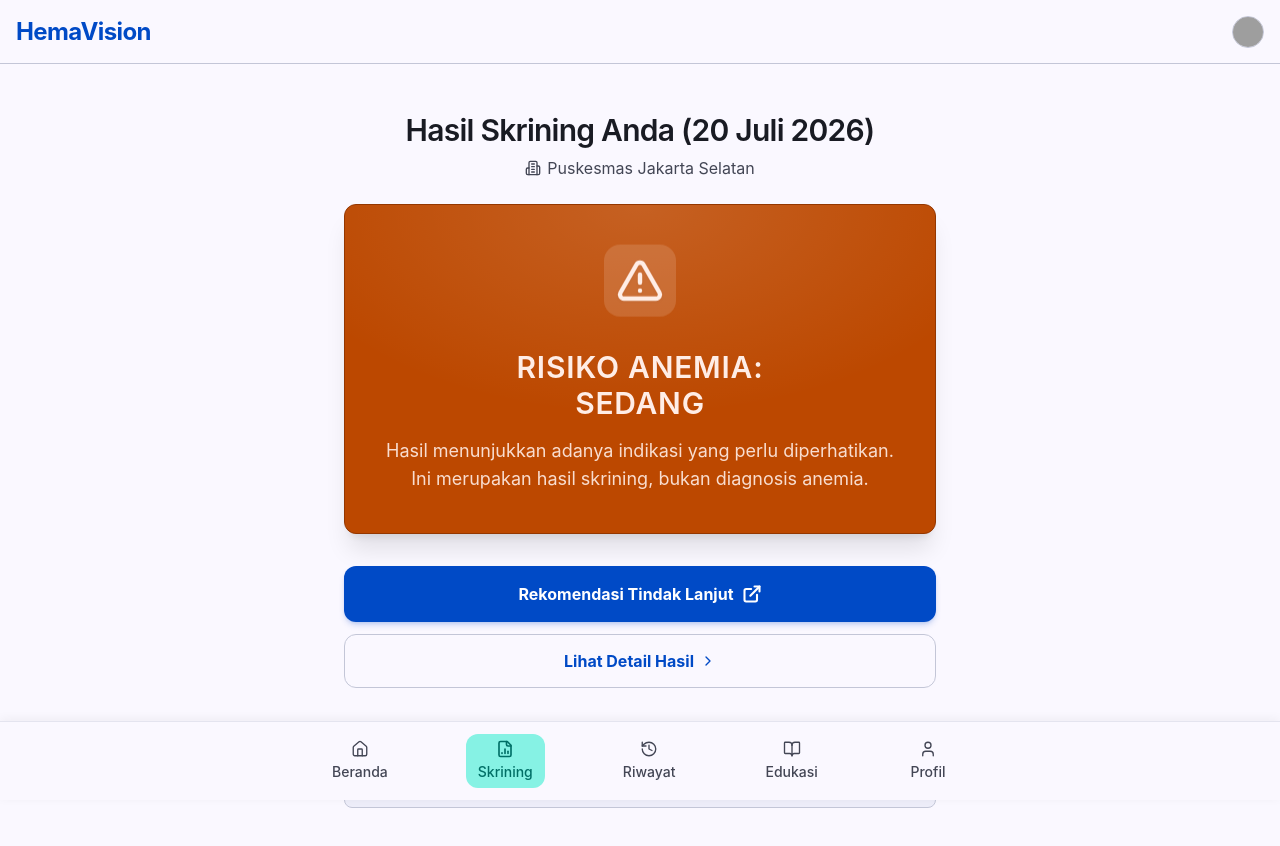
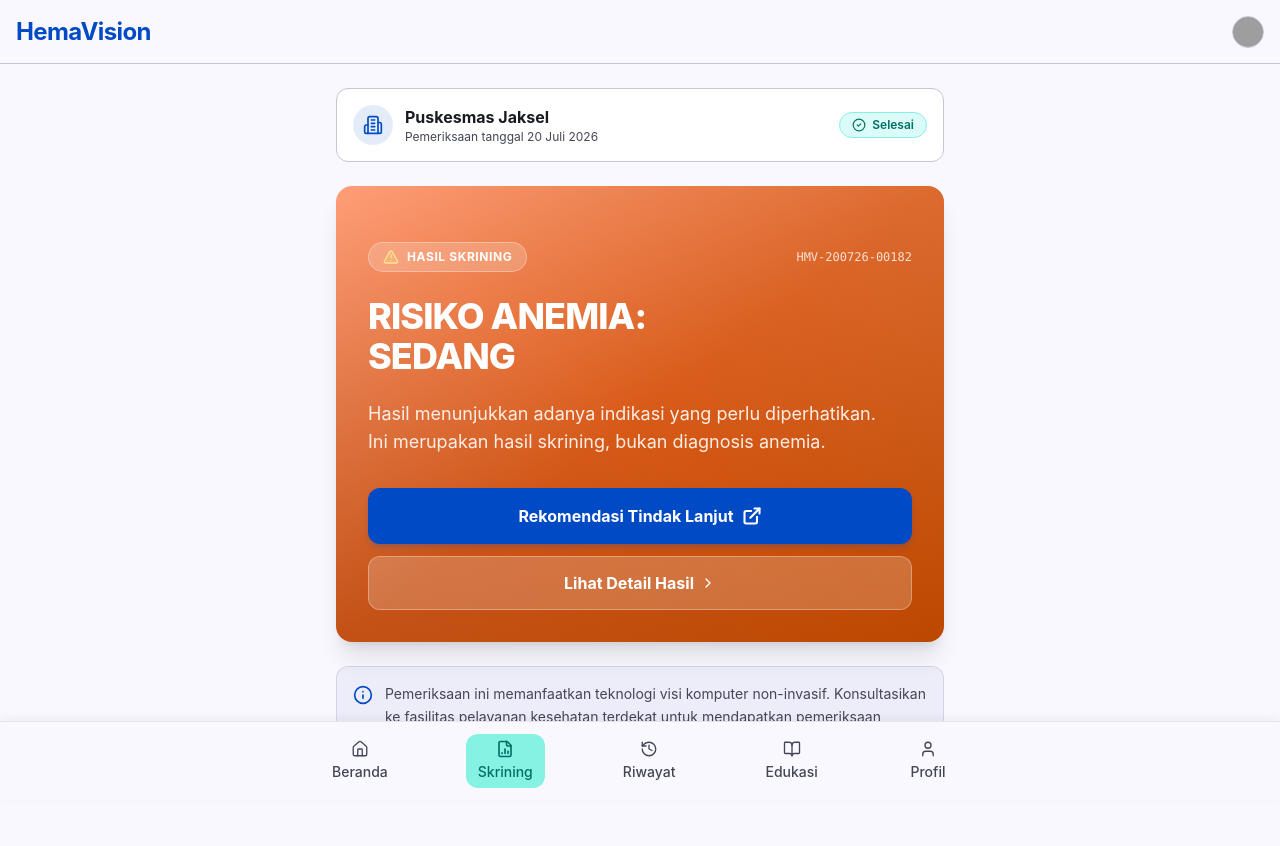
Before and after one commit to Narscode/HemaVision-anemiadetection, a Next.js app in the folder frontend/: page /pasien/hasil in a window 1280 px wide. Shown: the top 846 px of the page. Built offline with nearby package versions, Linux system fonts and the light colour scheme; grey boxes are pictures that could not be loaded.

Commit message:
refactor(pasien): remove popup modal overlays and replace with direct page transitions

```diff
--- a/frontend/src/app/(patient)/pasien/hasil/page.tsx
+++ b/frontend/src/app/(patient)/pasien/hasil/page.tsx
@@ -1,151 +1,115 @@
 "use client";
 
-import React, { useState } from "react";
+import React from "react";
 import { useRouter } from "next/navigation";
 import {
   AlertTriangle,
+  FileText,
   Building2,
   ExternalLink,
+  ChevronRight,
   Info,
-  ChevronRight,
-  ShieldAlert,
-  Activity,
-  FileText,
+  CheckCircle2,
 } from "lucide-react";
 import { ROUTES } from "@/lib/routes";
 
 export default function PatientScreeningResultOverviewPage() {
   const router = useRouter();
-  const [showDetailModal, setShowDetailModal] = useState(false);
 
   const handleFollowUpRecommendation = () => {
     router.push(ROUTES.PATIENT.TINDAK_LANJUT);
   };
 
+  const handleGoToDetail = () => {
+    router.push(ROUTES.PATIENT.HASIL_DETAIL);
+  };
+
   return (
-    <main className="min-h-screen w-full bg-gradient-to-b from-[#FAF8FF] via-[#FAF8FF] to-[#FAF8FF] font-sans pb-28 flex flex-col items-center justify-start p-4 sm:p-6 select-none overflow-hidden">
+    <main className="min-h-screen w-full bg-[#FAF8FF] font-sans pb-28 flex flex-col items-center justify-start select-none overflow-x-hidden">
 
-      <div className="w-full max-w-[672px] mx-auto py-6 flex flex-col items-center space-y-6 animate-pop-in">
+      {/* Main Container */}
+      <div className="w-full max-w-[672px] mx-auto px-4 py-6 space-y-6">
 
-        {/* Header Title & Location */}
-        <div className="text-center space-y-2">
-          <h1 className="text-[#191B23] text-2xl sm:text-3xl font-semibold leading-snug tracking-tight">
-            Hasil Skrining Anda (20 Juli 2026)
-          </h1>
-          <div className="flex items-center justify-center gap-1.5 text-[#434655] text-base font-normal">
-            <Building2 className="w-4 h-4 text-[#434655]" />
-            <span>Puskesmas Jakarta Selatan</span>
+        {/* FACILITY LOCATION & DATE BADGE */}
+        <div className="w-full bg-white rounded-xl border border-[#C3C6D7] p-4 shadow-xs flex items-center justify-between">
+          <div className="flex items-center gap-3">
+            <div className="w-10 h-10 bg-[#004AC6]/10 rounded-full flex items-center justify-center text-[#004AC6]">
+              <Building2 className="w-5 h-5 text-[#004AC6]" />
+            </div>
+            <div>
+              <h1 className="text-[#191B23] font-bold text-base">Puskesmas Jaksel</h1>
+              <p className="text-[#434655] text-xs font-normal">Pemeriksaan tanggal 20 Juli 2026</p>
             </div>
           </div>
 
-        {/* Main Screening Result Hero Card (Terracotta / Amber Warning Theme) */}
-        <div className="w-full bg-[#BC4800] rounded-xl border border-[#943700] p-8 sm:p-10 shadow-xl flex flex-col items-center text-center space-y-4 text-[#FFEDE6] animate-pop-in relative overflow-hidden group">
+          <div className="inline-flex items-center gap-1.5 px-3 py-1 bg-[#86F2E4]/30 text-[#006F66] text-xs font-semibold rounded-full border border-[#86F2E4]">
+            <CheckCircle2 className="w-3.5 h-3.5 text-[#006F66]" />
+            <span>Selesai</span>
+          </div>
+        </div>
 
-          {/* Subtle Radial Ambient Glow */}
-          <div className="absolute inset-0 bg-[radial-gradient(ellipse_80%_80%_at_50%_0%,rgba(255,237,230,0.15)_0%,rgba(255,237,230,0)_80%)] pointer-events-none" />
+        {/* HERO TERRACOTTA RESULT CARD */}
+        <div className="w-full bg-gradient-to-br from-[#FF9E78] via-[#D85A18] to-[#BC4800] rounded-2xl p-6 sm:p-8 shadow-xl text-white space-y-6 relative overflow-hidden group">
 
-          {/* Animated Warning Icon Badge */}
-          <div className="p-3 bg-[#FFEDE6]/15 rounded-2xl flex items-center justify-center text-[#FFEDE6] backdrop-blur-xs animate-bounce [animation-duration:2.5s]">
-            <AlertTriangle className="w-12 h-12 text-[#FFEDE6] stroke-[2.2] drop-shadow-sm" />
+          {/* Subtle Ambient Background Overlay */}
+          <div className="absolute inset-0 bg-gradient-to-tr from-black/10 via-transparent to-white/10 pointer-events-none" />
+
+          {/* Header Row: Badge */}
+          <div className="flex items-center justify-between relative z-10">
+            <div className="inline-flex items-center gap-2 px-3.5 py-1.5 bg-white/20 backdrop-blur-md border border-white/30 rounded-full text-xs font-bold uppercase tracking-wider text-white">
+              <AlertTriangle className="w-4 h-4 text-amber-200 fill-amber-200/20" />
+              <span>HASIL SKRINING</span>
+            </div>
+            <span className="text-xs text-white/80 font-mono">HMV-200726-00182</span>
           </div>
 
           {/* Result Level Title */}
-          <div className="space-y-1">
-            <h2 className="text-[#FFEDE6] text-2xl sm:text-3xl font-semibold leading-tight tracking-wide uppercase">
+          <div className="space-y-1 relative z-10">
+            <h2 className="text-white text-3xl sm:text-4xl font-extrabold leading-tight tracking-tight uppercase">
               RISIKO ANEMIA:<br />SEDANG
             </h2>
           </div>
 
           {/* Result Description */}
-          <p className="text-[#FFEDE6]/90 text-base sm:text-lg font-normal leading-relaxed max-w-lg mx-auto">
+          <p className="text-[#FFEDE6] text-base sm:text-lg font-normal leading-relaxed max-w-lg relative z-10">
             Hasil menunjukkan adanya indikasi yang perlu diperhatikan. Ini merupakan hasil skrining, bukan diagnosis anemia.
           </p>
-        </div>
 
           {/* Action Buttons Stack */}
-        <div className="w-full space-y-3 pt-2">
+          <div className="w-full space-y-3 pt-2 relative z-10">
 
             {/* Button 1: Rekomendasi Tindak Lanjut */}
             <button
               type="button"
               onClick={handleFollowUpRecommendation}
-            className="group w-full py-4 px-6 bg-[#004AC6] hover:bg-[#003DA3] active:scale-[0.99] text-white font-bold text-sm sm:text-base rounded-xl shadow-md shadow-[#004AC6]/20 transition-all cursor-pointer flex items-center justify-center gap-2"
+              className="group/btn w-full py-4 px-6 bg-[#004AC6] hover:bg-[#003DA3] active:scale-[0.99] text-white font-bold text-sm sm:text-base rounded-xl shadow-md shadow-[#004AC6]/20 transition-all cursor-pointer flex items-center justify-center gap-2"
             >
               <span>Rekomendasi Tindak Lanjut</span>
-            <ExternalLink className="w-5 h-5 text-white stroke-[2.5] group-hover:translate-x-0.5 group-hover:-translate-y-0.5 transition-transform" />
+              <ExternalLink className="w-5 h-5 text-white stroke-[2.5] group-hover/btn:translate-x-0.5 group-hover/btn:-translate-y-0.5 transition-transform" />
             </button>
 
             {/* Button 2: Lihat Detail Hasil */}
             <button
               type="button"
-            onClick={() => router.push(ROUTES.PATIENT.HASIL_DETAIL)}
-            className="w-full py-3.5 px-6 bg-transparent hover:bg-white/80 active:scale-[0.99] border border-[#C3C6D7] text-[#004AC6] font-bold text-sm sm:text-base rounded-xl shadow-2xs transition-all cursor-pointer flex items-center justify-center gap-1.5"
+              onClick={handleGoToDetail}
+              className="w-full py-3.5 px-6 bg-white/20 hover:bg-white/30 active:scale-[0.99] border border-white/30 text-white font-bold text-sm sm:text-base rounded-xl shadow-2xs transition-all cursor-pointer flex items-center justify-center gap-1.5"
             >
               <span>Lihat Detail Hasil</span>
-            <ChevronRight className="w-4 h-4 text-[#004AC6]" />
+              <ChevronRight className="w-4 h-4 text-white" />
             </button>
-
-        </div>
-
-        {/* Disclaimer Info Card */}
-        <div className="w-full pt-4">
-          <div className="w-full p-4 bg-[#EDEDF9] rounded-lg border border-[#C3C6D7] flex items-start gap-4 shadow-2xs">
-            <Info className="w-5 h-5 text-[#737686] flex-shrink-0 mt-0.5" />
-            <p className="text-[#434655] text-sm font-normal leading-relaxed">
-              HemaVision membantu skrining awal, tidak menggantikan diagnosis tenaga kesehatan.
-            </p>
-          </div>
           </div>
 
         </div>
 
-      {/* Detailed Result Breakdown Modal */}
-      {showDetailModal && (
-        <div className="fixed inset-0 z-50 bg-black/50 backdrop-blur-xs flex items-center justify-center p-4 animate-fade-in">
-          <div className="w-full max-w-[500px] bg-white rounded-2xl p-6 space-y-6 shadow-2xl animate-pop-in">
-            <div className="flex items-center justify-between border-b border-[#C3C6D7]/40 pb-4">
-              <div className="flex items-center gap-2 text-[#004AC6] font-bold text-lg">
-                <Activity className="w-5 h-5" />
-                <span>Rincian Detail Skrining</span>
-              </div>
-              <button
-                type="button"
-                onClick={() => setShowDetailModal(false)}
-                className="text-[#737686] hover:text-[#191B23] font-bold text-sm p-1"
-              >
-                ✕
-              </button>
+        {/* MEDICAL DISCLAIMER CARD */}
+        <div className="w-full bg-[#EDEDF9] border border-[#C3C6D7]/60 rounded-xl p-4 flex items-start gap-3 text-xs sm:text-sm text-[#434655]">
+          <Info className="w-5 h-5 text-[#004AC6] flex-shrink-0 mt-0.5" />
+          <p className="leading-relaxed">
+            Pemeriksaan ini memanfaatkan teknologi visi komputer non-invasif. Konsultasikan ke fasilitas pelayanan kesehatan terdekat untuk mendapatkan pemeriksaan konfirmasi Hb resmi.
+          </p>
         </div>
 
-            <div className="space-y-3 text-sm text-[#434655]">
-              <div className="flex justify-between py-2 border-b border-gray-100">
-                <span className="text-[#737686]">Tanggal Skrining:</span>
-                <span className="font-semibold text-[#191B23]">20 Juli 2026</span>
       </div>
-              <div className="flex justify-between py-2 border-b border-gray-100">
-                <span className="text-[#737686]">Estimasi Hb AI:</span>
-                <span className="font-semibold text-[#BC4800]">10.8 g/dL (Sedang)</span>
-              </div>
-              <div className="flex justify-between py-2 border-b border-gray-100">
-                <span className="text-[#737686]">Kualitas Citra Konjungtiva:</span>
-                <span className="font-semibold text-[#006F66]">Memenuhi Standar</span>
-              </div>
-              <div className="flex justify-between py-2 border-b border-gray-100">
-                <span className="text-[#737686]">Kualitas Citra Kuku & Telapak:</span>
-                <span className="font-semibold text-[#006F66]">Memenuhi Standar</span>
-              </div>
-            </div>
-
-            <button
-              type="button"
-              onClick={() => setShowDetailModal(false)}
-              className="w-full py-3 bg-[#004AC6] text-white font-semibold text-sm rounded-xl hover:bg-[#003DA3] transition-colors"
-            >
-              Tutup Rincian
-            </button>
-          </div>
-        </div>
-      )}
 
     </main>
   );
--- a/frontend/src/app/(patient)/pasien/tindak-lanjut/page.tsx
+++ b/frontend/src/app/(patient)/pasien/tindak-lanjut/page.tsx
@@ -1,6 +1,6 @@
 "use client";
 
-import React, { useState } from "react";
+import React from "react";
 import { useRouter } from "next/navigation";
 import {
   Calendar,
@@ -13,17 +13,18 @@ import {
   CheckCircle2,
   HeartPulse,
   Syringe,
-  X,
-  Building2,
 } from "lucide-react";
 import { ROUTES } from "@/lib/routes";
 
 export default function FollowUpRecommendationsPage() {
   const router = useRouter();
-  const [showAppointmentModal, setShowAppointmentModal] = useState(false);
 
   const handleStartNewScreening = () => {
     router.push(ROUTES.PATIENT.SKRINING_PERSIAPAN);
+  };
+
+  const handleGoToDetail = () => {
+    router.push(ROUTES.PATIENT.HASIL_DETAIL);
   };
 
   return (
@@ -42,7 +43,7 @@ export default function FollowUpRecommendationsPage() {
 
             {/* Step Card 1: Pemeriksaan Hb Konfirmasi */}
             <div
-              onClick={() => setShowAppointmentModal(true)}
+              onClick={handleGoToDetail}
               className="group w-full bg-white rounded-xl p-5 shadow-sm hover:shadow-md hover:-translate-y-1 transition-all duration-300 relative overflow-hidden space-y-2 cursor-pointer outline-1 outline-offset-[-1px] outline-[#C3C6D7] hover:outline-[#2563EB] hover:bg-gradient-to-r hover:from-white hover:to-[#2563EB]/5"
             >
               {/* Corner Curve Decoration */}
@@ -77,7 +78,7 @@ export default function FollowUpRecommendationsPage() {
 
             {/* Step Card 2: Konsultasi Tenaga Kesehatan */}
             <div
-              onClick={() => setShowAppointmentModal(true)}
+              onClick={handleGoToDetail}
               className="group w-full bg-white rounded-xl p-5 shadow-sm hover:shadow-md hover:-translate-y-1 transition-all duration-300 relative overflow-hidden space-y-2 cursor-pointer outline-1 outline-offset-[-1px] outline-[#C3C6D7] hover:outline-[#2563EB] hover:bg-gradient-to-r hover:from-white hover:to-[#BC4800]/5"
             >
               {/* Corner Curve Decoration */}
@@ -150,7 +151,7 @@ export default function FollowUpRecommendationsPage() {
           <div className="pt-2 flex justify-center">
             <button
               type="button"
-              onClick={() => router.push(ROUTES.PATIENT.HASIL_DETAIL)}
+              onClick={handleGoToDetail}
               className="w-full sm:w-auto py-3.5 px-6 bg-[#004AC6] hover:bg-[#003DA3] active:scale-[0.98] text-white font-bold text-sm rounded-lg shadow-md shadow-[#004AC6]/20 transition-all cursor-pointer flex items-center justify-center gap-2"
             >
               <FileText className="w-4 h-4 text-white" />
@@ -251,57 +252,6 @@ export default function FollowUpRecommendationsPage() {
 
       </div>
 
-      {/* Appointment Detail Modal */}
-      {showAppointmentModal && (
-        <div className="fixed inset-0 z-50 bg-black/50 backdrop-blur-xs flex items-center justify-center p-4 animate-fade-in">
-          <div className="w-full max-w-[500px] bg-white rounded-2xl p-6 space-y-6 shadow-2xl animate-pop-in">
-            <div className="flex items-center justify-between border-b border-[#C3C6D7]/40 pb-4">
-              <div className="flex items-center gap-2 text-[#004AC6] font-bold text-lg">
-                <Building2 className="w-5 h-5" />
-                <span>Jadwal Pemeriksaan Darah</span>
-              </div>
-              <button
-                type="button"
-                onClick={() => setShowAppointmentModal(false)}
-                className="text-[#737686] hover:text-[#191B23] p-1 rounded-full hover:bg-gray-100"
-              >
-                <X className="w-5 h-5" />
-              </button>
-            </div>
-
-            <div className="space-y-4 text-sm text-[#434655]">
-              <div className="p-4 bg-[#EDEDF9] rounded-xl space-y-2">
-                <div className="font-bold text-[#191B23] text-base">Puskesmas Jakarta Selatan</div>
-                <div className="text-xs text-[#737686]">Jl. Kyai Maja No. 10, Kebayoran Baru</div>
-              </div>
-
-              <div className="space-y-2">
-                <div className="flex justify-between py-1.5 border-b border-gray-100">
-                  <span className="text-[#737686]">Tanggal & Waktu:</span>
-                  <span className="font-semibold text-[#006A61]">Jumat, 24 Juli 2026 (09.00 WIB)</span>
-                </div>
-                <div className="flex justify-between py-1.5 border-b border-gray-100">
-                  <span className="text-[#737686]">Jenis Pemeriksaan:</span>
-                  <span className="font-semibold text-[#191B23]">Darah Lengkap (CBC & Hb)</span>
-                </div>
-                <div className="flex justify-between py-1.5 border-b border-gray-100">
-                  <span className="text-[#737686]">Petugas Pendamping:</span>
-                  <span className="font-semibold text-[#191B23]">dr. Maya Sari, Sp.PK</span>
-                </div>
-              </div>
-            </div>
-
-            <button
-              type="button"
-              onClick={() => setShowAppointmentModal(false)}
-              className="w-full py-3.5 bg-[#004AC6] text-white font-semibold text-sm rounded-xl hover:bg-[#003DA3] transition-colors"
-            >
-              Tutup Rincian
-            </button>
-          </div>
-        </div>
-      )}
-
     </main>
   );
 }
```
Also changed, not shown: frontend/src/app/(patient)/pasien/hasil/detail/page.tsx (+16 -40 lines). Lines whose indentation alone changed are shown as unchanged.
